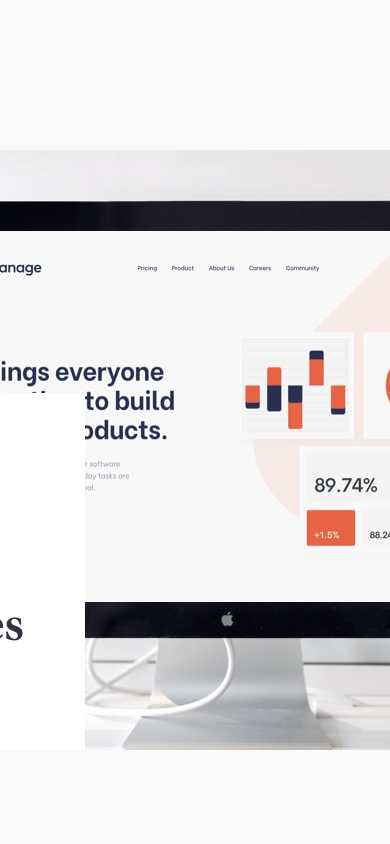
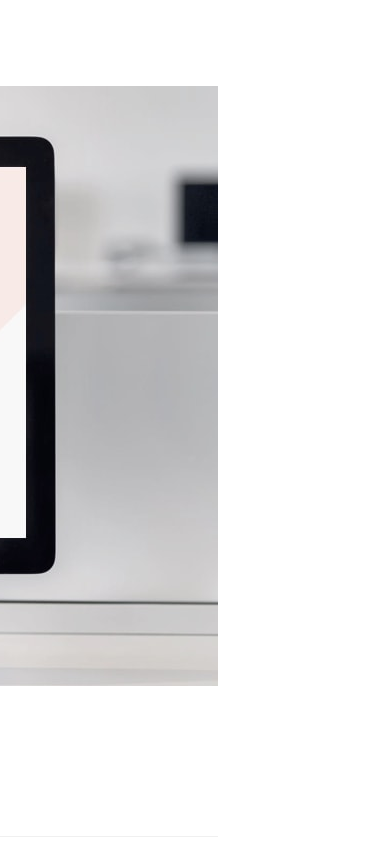
Before and after one commit to danielopq/minimalPortfolio, a React (Vite) app: page / in a window 390 px wide. Shown: the top 844 px of the page. Built offline with nearby package versions, Linux system fonts and the light colour scheme.

Commit message:
index.css - main mobile version

```diff
--- a/src/index.css
+++ b/src/index.css
@@ -127,4 +127,9 @@ h3{
 
 /*############################## MOBILE VERSION ##############################*/
 
-@media screen and (max-width:767px) {}
+@media screen and (max-width:767px) {
+    main{
+        width: 375px;
+        padding: 32px 32px 0px;
+    }
+}
```
